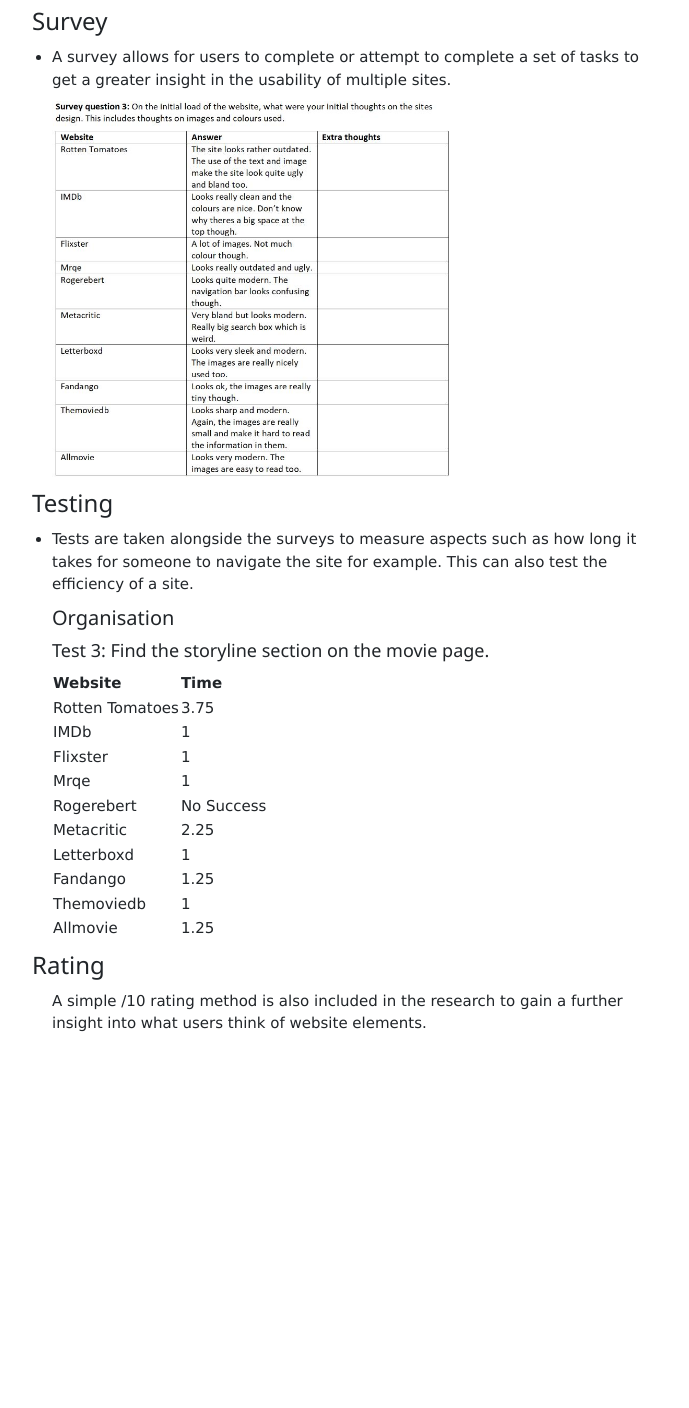
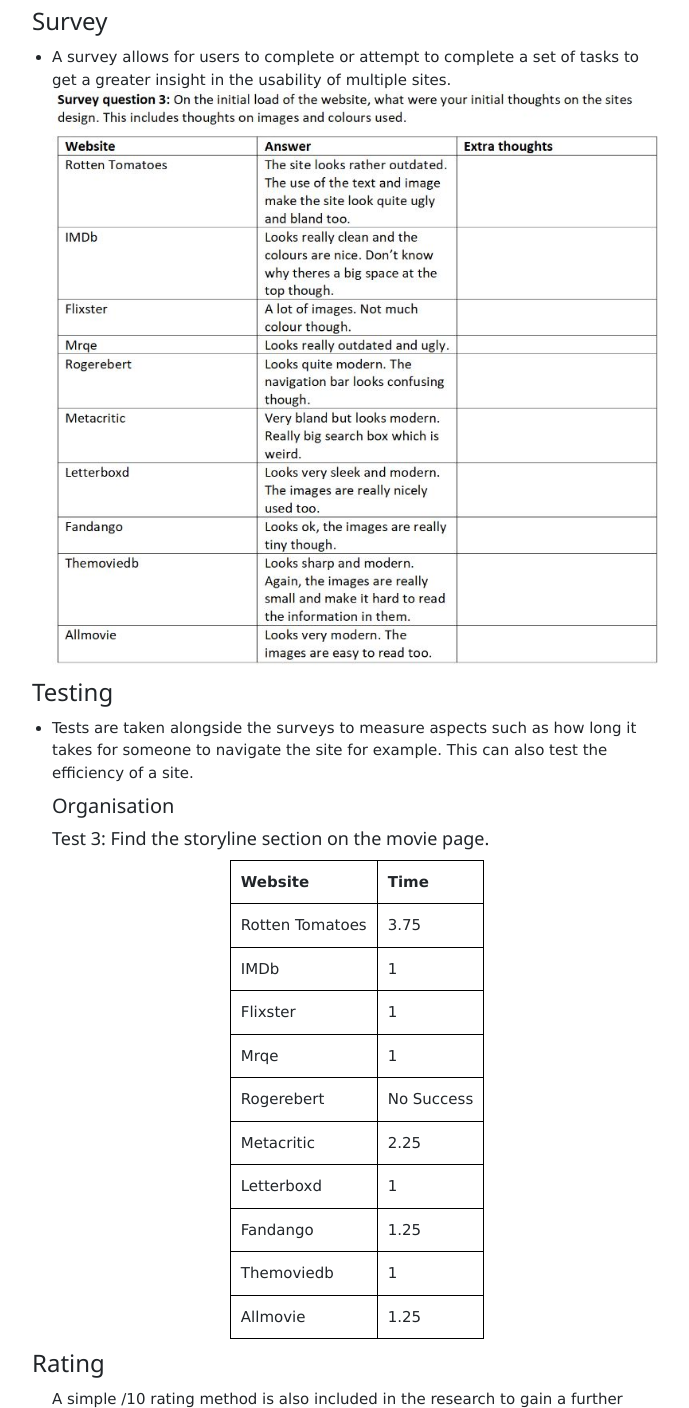
Before and after one commit to SteJ97/portfolio-site, a plain HTML site: page Portfolio pages/Movie-Site/index.html in a window 1280 px wide. Shown: the part 3242-4650 px from the top of the page, without its empty margins (433-1122 px from the left). Drawn offline with nearby package versions, Linux system fonts and the light colour scheme; a script that the page names is missing; a web font is replaced by a local one.

Commit message:
table style added

```diff
--- a/Portfolio pages/Movie-Site/style.css
+++ b/Portfolio pages/Movie-Site/style.css
@@ -16,7 +16,7 @@
 
 .work-list {
   width: 32%;
-  height: 20px;
+  height: 200px;
   display: flex;
   flex-direction: column;
   align-items: center;
@@ -135,15 +135,23 @@
   margin-bottom: 70px;
 }
 
+.research-methods-info_graph {
+  max-width: 600px;
+  margin: auto;
+}
+
 .research-methods-info h3 {
   margin-left: -20px;
   margin-top: 10px;
   margin-bottom: 10px;
 }
 
-.research-methods-info_img {
-  max-width: 400px;
-  margin: 10px 0;
+table,
+th,
+td {
+  border: solid black 1px;
+  padding: 10px;
+  margin: auto;
 }
 
 .research-methods-info-final {
```
